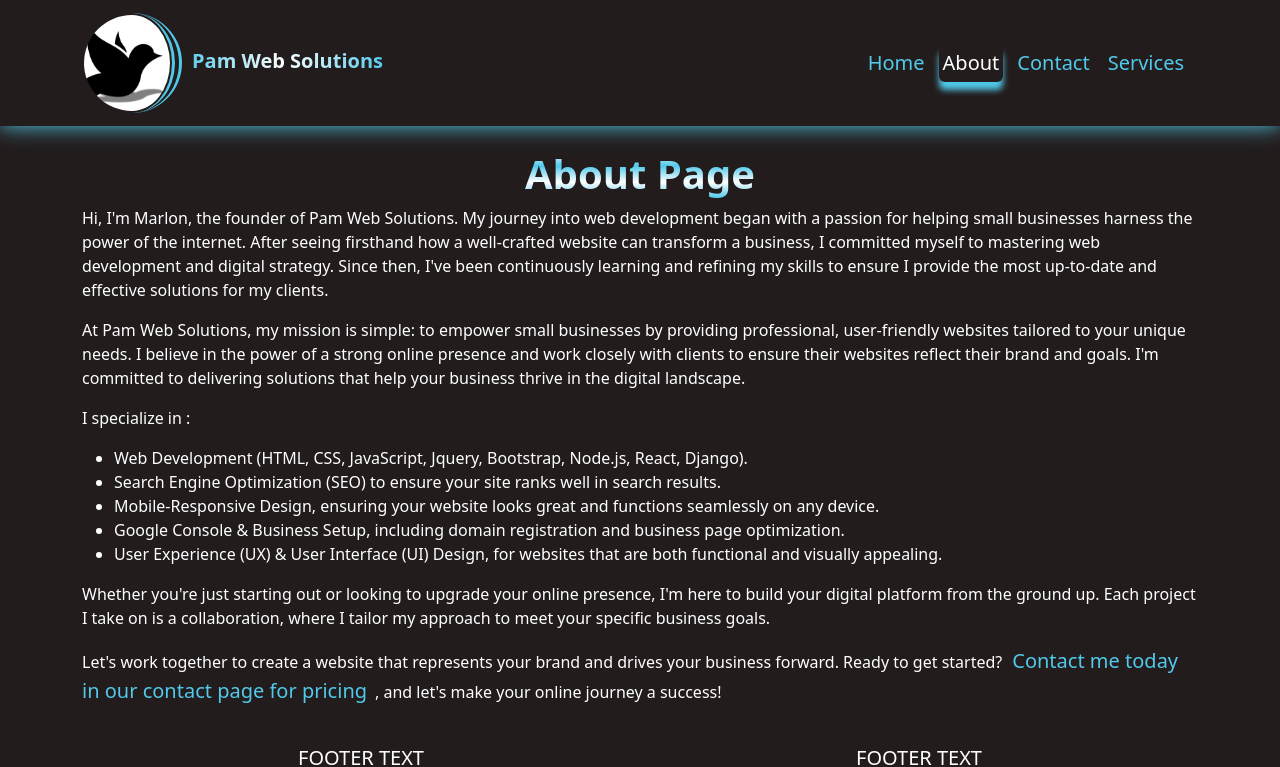
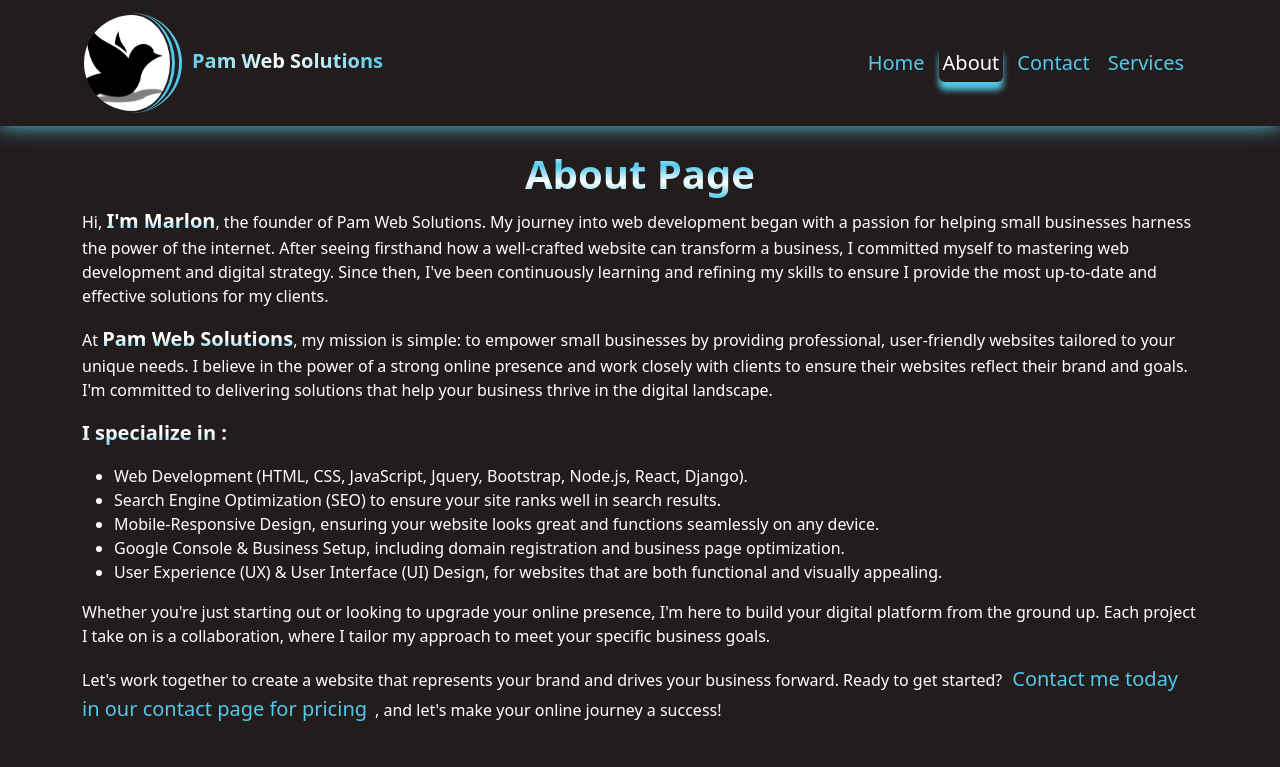
Before and after one commit to Markpm-code/pam-w-solutions, a React (Vite) app in the folder pam-websolutions/: page /#/about in a window 1280 px wide. Shown: the top 767 px of the page. Built offline with nearby package versions, Linux system fonts and the light colour scheme.

Commit message:
add gradient in about page span and update services page span and font

```diff
--- a/pam-websolutions/src/pages/About.css
+++ b/pam-websolutions/src/pages/About.css
@@ -13,6 +13,17 @@
     opacity: 1;
     transform: translateY(0);
     transition: transform 2s ease-out, opacity 2s ease-out;
+}
+
+.about-pws,
+.specialize-p,
+.creator {
+    background: linear-gradient(to bottom, #FFFF, #FFFF, rgb(81, 201, 235));
+    -webkit-background-clip: text;
+    background-clip: text;
+    -webkit-text-fill-color: transparent;
+    font-weight:bolder;
+    font-size: 20px;
 }
 
 .contactFor-pricing {
--- a/pam-websolutions/src/pages/About.tsx
+++ b/pam-websolutions/src/pages/About.tsx
@@ -21,7 +21,7 @@ const About = () => {
       <h1 className={`text-center mt-4 about-page ${visibleAboutHeading ? 'visible' : ''}`}>About Page</h1>
       <div className="container about-p">
         <p>
-          Hi, I'm Marlon, the founder of Pam Web Solutions. My journey into web
+          Hi, <span className='creator'>I'm Marlon</span>, the founder of Pam Web Solutions. My journey into web
           development began with a passion for helping small businesses harness
           the power of the internet. After seeing firsthand how a well-crafted
           website can transform a business, I committed myself to mastering web
@@ -30,7 +30,7 @@ const About = () => {
           up-to-date and effective solutions for my clients.
         </p>
         <p>
-          At Pam Web Solutions, my mission is simple: to empower small
+          At <span className='about-pws'>Pam Web Solutions</span>, my mission is simple: to empower small
           businesses by providing professional, user-friendly websites tailored
           to your unique needs. I believe in the power of a strong online
           presence and work closely with clients to ensure their websites
@@ -38,7 +38,7 @@ const About = () => {
           that help your business thrive in the digital landscape.
         </p>
         <div>
-          <p>I specialize in :</p>
+          <p className='specialize-p'>I specialize in :</p>
           <ul>
             <li>
               Web Development (HTML, CSS, JavaScript, Jquery, Bootstrap,
--- a/pam-websolutions/src/pages/Services.css
+++ b/pam-websolutions/src/pages/Services.css
@@ -1,10 +1,10 @@
 .main-paragraph span {
-    background: linear-gradient(to bottom, #FFFF, #FFFF, rgb(81, 201, 235), rgb(81, 201, 235));
+    background: linear-gradient(to bottom, #FFFF, #FFFF, rgb(81, 201, 235));
     -webkit-background-clip: text;
     background-clip: text;
     -webkit-text-fill-color: transparent;
     font-weight:bolder;
-    font-size: 24px;
+    font-size: 20px;
 }
 .seo-section,
 .mobile-section,
@@ -17,7 +17,7 @@
     text-align: justify;
 }
 .in-touch {
-    background: linear-gradient(to bottom, #FFFF, #FFFF, rgb(81, 201, 235), rgb(81, 201, 235));
+    background: linear-gradient(to bottom, #FFFF, #FFFF, rgb(81, 201, 235));
     -webkit-background-clip: text;
     background-clip: text;
     -webkit-text-fill-color: transparent;
@@ -26,7 +26,7 @@
 }
 
 .why-pam-heading {
-    background: linear-gradient(to bottom, #FFFF, #FFFF, rgb(81, 201, 235), rgb(81, 201, 235));
+    background: linear-gradient(to bottom, #FFFF, #FFFF, rgb(81, 201, 235));
     -webkit-background-clip: text;
     background-clip: text;
     -webkit-text-fill-color: transparent;
```
